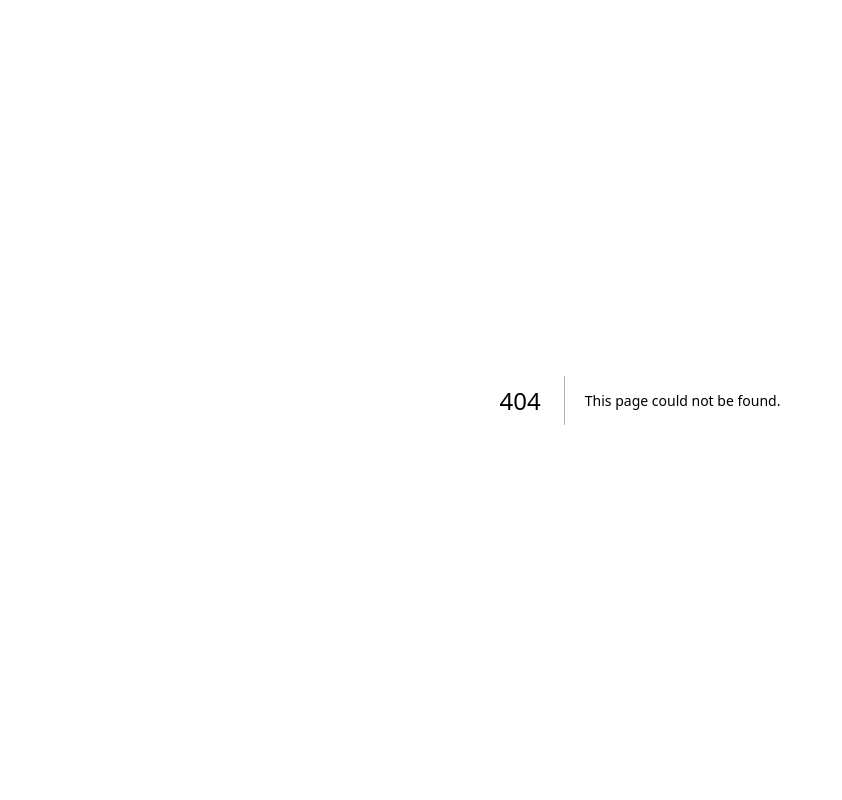
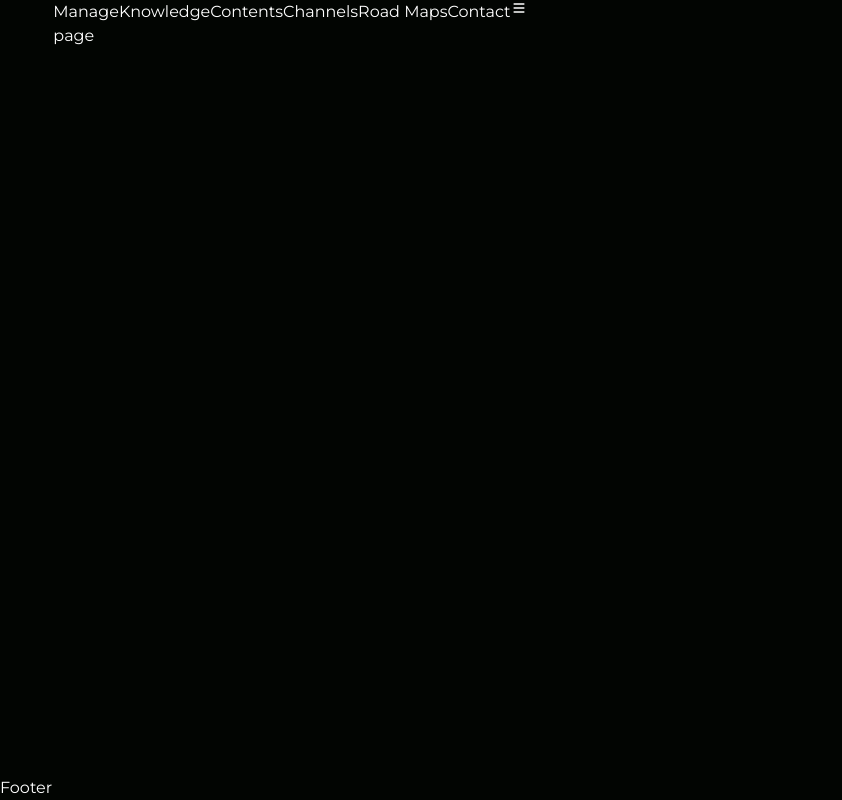
Before and after one commit to buddhika-madusanka-development/manage_knowledge, a Next.js app: page /contact in a window 1280 px wide. Before the commit this address had no page. Shown: the whole page, without its empty margins (0-842 px from the left). Built offline with nearby package versions, Linux system fonts and the light colour scheme.

Commit message:
Setup basic files and layout for roots

```diff
--- a/package.json
+++ b/package.json
@@ -12,7 +12,8 @@
     "mongoose": "^8.9.1",
     "next": "15.1.0",
     "react": "^19.0.0",
-    "react-dom": "^19.0.0"
+    "react-dom": "^19.0.0",
+    "react-icons": "^5.4.0"
   },
   "devDependencies": {
     "@eslint/eslintrc": "^3",
--- /dev/null
+++ b/src/Components/common/Logo/Logo.jsx
@@ -0,0 +1,11 @@
+import React from 'react'
+
+const Logo = () => {
+  return (
+    <div>
+        <h1 className='text-base font-bold text-xl'>Manage<span className='text-primary'>Knowledge</span></h1>
+    </div>
+  )
+}
+
+export default Logo
--- /dev/null
+++ b/src/Components/layouts/Footer/Footer.jsx
@@ -0,0 +1,9 @@
+import React from 'react'
+
+const Footer = () => {
+  return (
+    <div>Footer</div>
+  )
+}
+
+export default Footer
--- /dev/null
+++ b/src/Components/layouts/Header/Header.jsx
@@ -0,0 +1,27 @@
+import Logo from '@/Components/common/Logo/Logo'
+import React from 'react'
+
+// icon import form react icons
+import { HiMenu } from "react-icons/hi";
+
+const Header = () => {
+  return (
+    <div className='h-20 w-11/12 mx-auto flex justify-between items-center'>
+        <div className="logo-section">
+            <Logo />
+        </div>
+        <div className="link-section">
+            <a href={'#'}>Contents</a>
+            <a href={'#'}>Channels</a>
+            <a href={'#'}>Road Maps</a>
+            <a href={'#'}>Contact</a>
+        </div>
+        <div className="ham-menu">
+            <HiMenu />
+        </div>
+
+    </div>
+  )
+}
+
+export default Header
--- /dev/null
+++ b/src/app/(root)/contact/page.jsx
@@ -0,0 +1,9 @@
+import React from 'react'
+
+const page = () => {
+  return (
+    <div>page</div>
+  )
+}
+
+export default page
--- /dev/null
+++ b/src/app/(root)/layout.jsx
@@ -0,0 +1,26 @@
+import Footer from '@/Components/layouts/Footer/Footer'
+import Header from '@/Components/layouts/Header/Header'
+import React from 'react'
+
+const layout = ({children}) => {
+  return (
+    <div className='flex flex-col min-h-screen'>
+
+        {/* Include Header */}
+        <Header />
+
+        <div className='w-11/12 mx-auto'>
+            {/* Include Children content */}
+            {children}
+        </div>
+
+        <div className='mt-auto'>
+            {/* Include Footer */}
+            <Footer />
+        </div>
+
+    </div>
+  )
+}
+
+export default layout
--- a/src/app/(root)/page.jsx
+++ b/src/app/(root)/page.jsx
@@ -1,3 +1,5 @@
+import Logo from "@/Components/common/Logo/Logo";
+
 export default function Home() {
 
   return (
--- /dev/null
+++ b/src/app/channel/page.jsx
@@ -0,0 +1,9 @@
+import React from 'react'
+
+const page = () => {
+  return (
+    <div>page</div>
+  )
+}
+
+export default page
--- /dev/null
+++ b/src/app/content/page.jsx
@@ -0,0 +1,9 @@
+import React from 'react'
+
+const page = () => {
+  return (
+    <div>page</div>
+  )
+}
+
+export default page
--- /dev/null
+++ b/src/app/roadmap/page.jsx
@@ -0,0 +1,9 @@
+import React from 'react'
+
+const page = () => {
+  return (
+    <div>page</div>
+  )
+}
+
+export default page
```
Also changed, not shown: 1 other file (tests, documents, lock files or other folders).
